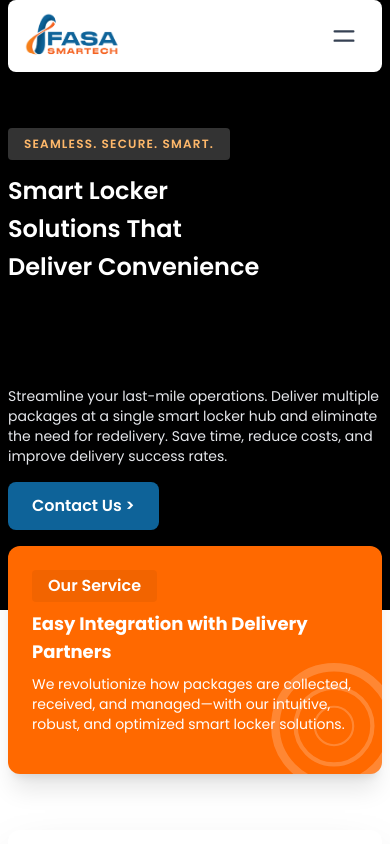
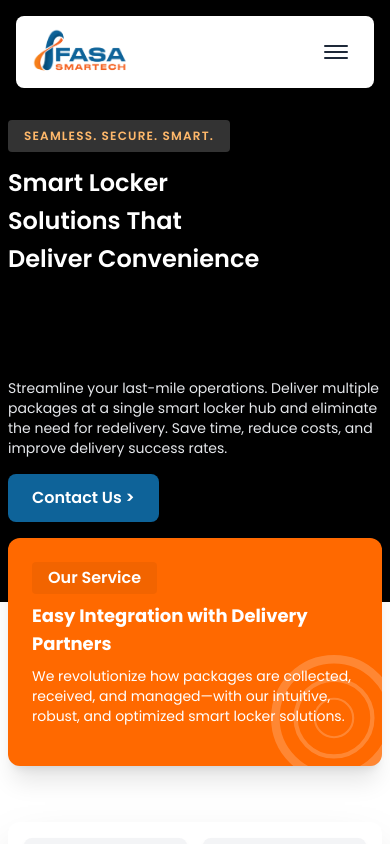
Before and after one commit to Sisasenkosi/WebsiteFasav2, a React (Vite) app: page / in a window 390 px wide. Shown: the top 844 px of the page. Built offline with nearby package versions, Linux system fonts and the light colour scheme.

Commit message:
sticky navbar and 3 line humburger

```diff
--- a/src/components/HomeNavbar.jsx
+++ b/src/components/HomeNavbar.jsx
@@ -6,9 +6,9 @@ const HomeNavbar = () => {
   const [menuOpen, setMenuOpen] = useState(false);
 
   return (
-    <div className="absolute top-0 left-0 w-full z-30">
+    <header className="sticky top-0 z-50 left-0 ">
       {/* Main navbar */}
-      <nav className="sticky bg-white rounded-lg shadow mx-2 md:mx-6 flex items-center justify-between px-4 md:px-6 py-3 relative">
+      <nav className="bg-white rounded-lg shadow mx-2 md:mx-6 flex items-center justify-between px-4 md:px-6 py-3">
         {/* Logo */}
         <Link to="/" className="flex items-center">
           <img src={logo} alt="Fasamartech Logo" className="h-12 w-auto mr-2" />
@@ -19,6 +19,14 @@ const HomeNavbar = () => {
           onClick={() => setMenuOpen(!menuOpen)}
           aria-label="Toggle menu"
         >
+          {/* Hamburger icon: 3 lines when closed, X when open */}
+          {!menuOpen ? (
+            <span className="flex flex-col justify-center items-center w-7 h-7">
+              <span className="block w-6 h-0.5 bg-gray-800 mb-1 rounded transition-all"></span>
+              <span className="block w-6 h-0.5 bg-gray-800 mb-1 rounded transition-all"></span>
+              <span className="block w-6 h-0.5 bg-gray-800  rounded transition-all"></span>
+            </span>
+          ) : (
             <svg
               className="w-7 h-7"
               fill="none"
@@ -26,20 +34,13 @@ const HomeNavbar = () => {
               strokeWidth={2}
               viewBox="0 0 24 24"
             >
-            {menuOpen ? (
               <path
                 strokeLinecap="round"
                 strokeLinejoin="round"
                 d="M6 18L18 6M6 6l12 12"
               />
-            ) : (
-              <path
-                strokeLinecap="round"
-                strokeLinejoin="round"
-                d="M4 8h16M4 16h16"
-              />
+            </svg>
           )}
-          </svg>
         </button>
         {/* Desktop menu */}
         <div className="hidden md:flex items-center gap-8">
@@ -148,7 +149,7 @@ const HomeNavbar = () => {
           </div>
         )}
       </nav>
-    </div>
+    </header>
   );
 };
 
--- a/src/components/Navbar.jsx
+++ b/src/components/Navbar.jsx
@@ -7,9 +7,9 @@ const Header = () => {
   const [menuOpen, setMenuOpen] = useState(false);
 
   return (
-    <header className="bg-orange-500 ">
+    <header className="sticky top-0 z-50 bg-orange-500">
       {/* Main Navbar */}
-      <nav className="sticky bg-white rounded-lg shadow mx-2 md:mx-6  flex items-center justify-between px-4 md:px-6 py-3 relative">
+      <nav className="bg-white rounded-lg shadow mx-2 md:mx-6 flex items-center justify-between px-4 md:px-6 py-3">
         {/* Logo */}
         <div className="flex items-center ">
           <img className="h-12 w-auto mr-2" src={logo} alt="Fasamartech Logo" />
--- a/src/pages/Home.jsx
+++ b/src/pages/Home.jsx
@@ -24,11 +24,10 @@ const slideRight = {
 const Home = () => {
   return (
     <div className="bg-white min-h-screen w-full">
-      <HomeNavbar />
-
       {/* Hero Section */}
-      <section className="relative bg-black text-white pt-24 pb-20 px-2 sm:px-4 md:px-6 lg:px-8 overflow-hidden">
+      <section className="relative bg-black text-white pt-4 pb-20 px-2 sm:px-4 md:px-6 lg:px-8 overflow-hidden">
         <div className="absolute inset-0 bg-black/60 z-0" />
+        <HomeNavbar />
         <motion.div
           className="relative z-10 max-w-7xl mx-auto"
           initial="hidden"
```
Lines whose indentation alone changed are shown as unchanged.
